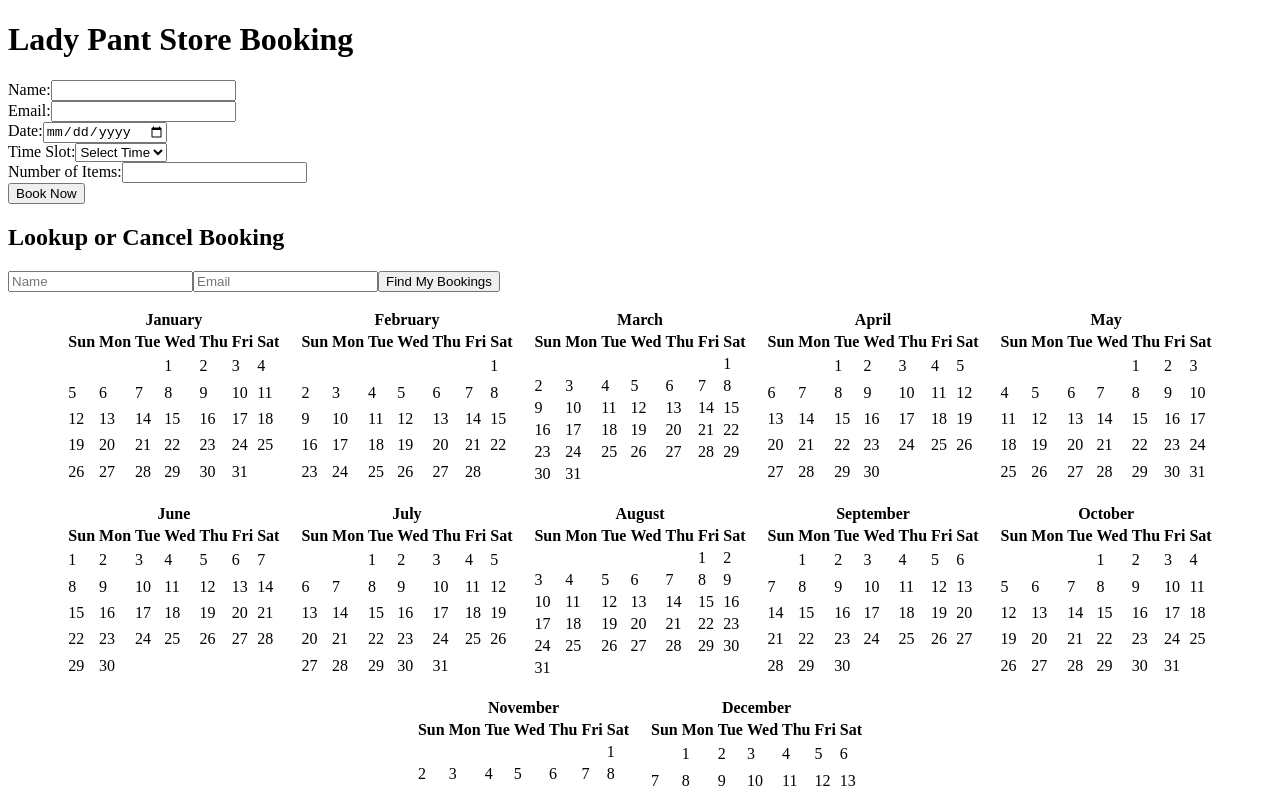
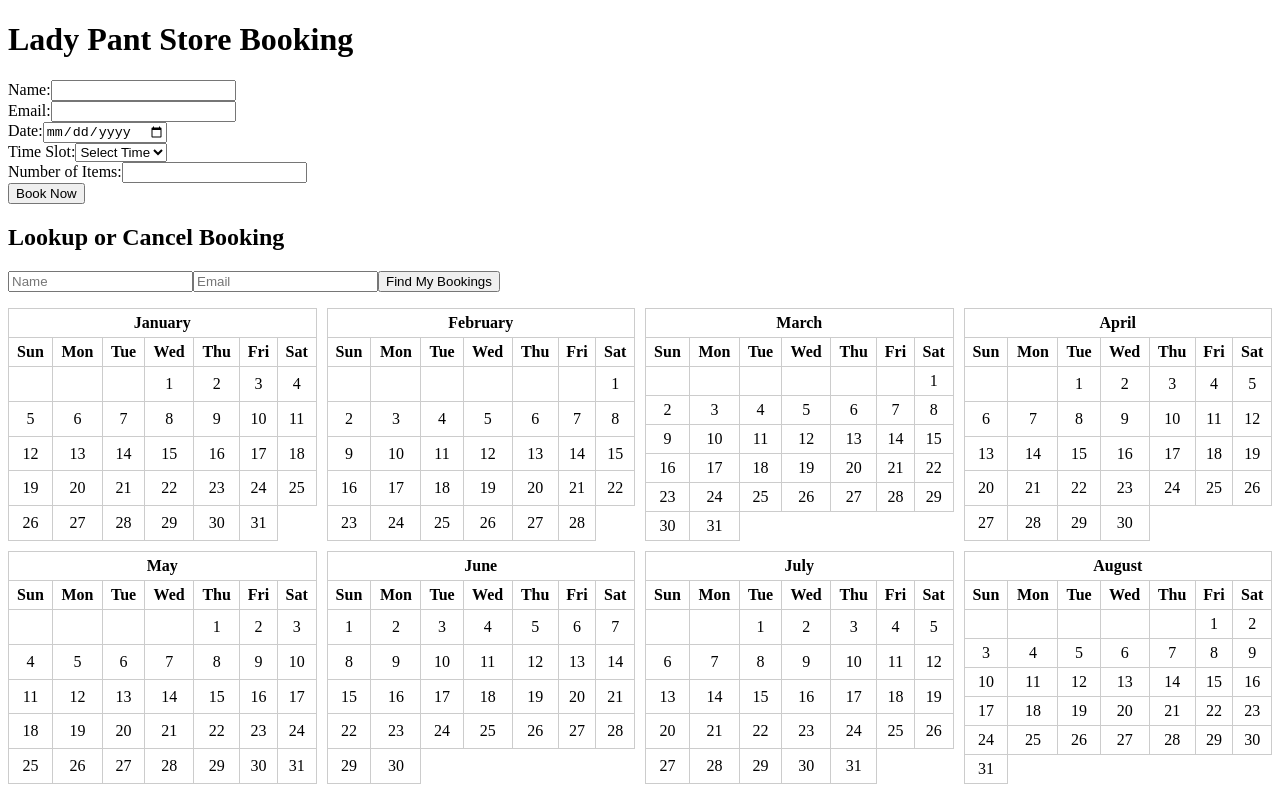
Before and after one commit to Barry-byte-cyber/Lady-Store-Booking-Finally, a React (Vite) app: page / in a window 1280 px wide. Shown: the top 788 px of the page. Built offline with nearby package versions, Linux system fonts and the light colour scheme.

Commit message:
Full refactor for deployment

```diff
--- a/src/Components/CalendarView.css
+++ b/src/Components/CalendarView.css
@@ -1,44 +1,22 @@
 .calendar-container {
-  display: flex;
-  flex-wrap: wrap;
-  gap: 1rem;
-  justify-content: center;
+  display: grid;
+  grid-template-columns: repeat(auto-fill, minmax(250px, 1fr));
+  gap: 10px;
 }
 
-.month {
-  width: 260px;
-  margin-bottom: 2rem;
+table {
+  width: 100%;
+  border-collapse: collapse;
+  text-align: center;
 }
 
-.calendar-grid {
-  display: grid;
-  grid-template-columns: repeat(7, 1fr);
-  gap: 4px;
+td, th {
+  border: 1px solid #ccc;
+  padding: 5px;
 }
 
-.calendar-day {
-  padding: 6px;
-  text-align: center;
-  border: 1px solid #ccc;
-  border-radius: 4px;
-  background-color: #f9f9f9;
+.booked {
+  background-color: #ffdddd;
+  font-weight: bold;
   cursor: pointer;
-  font-size: 0.9rem;
 }
-
-.calendar-day.booked {
-  background-color: #ffe0e0;
-  font-weight: bold;
-}
-
-.calendar-day.header {
-  font-weight: bold;
-  background-color: #f0f0f0;
-  cursor: default;
-}
-
-.calendar-day.empty {
-  background-color: transparent;
-  border: none;
-  cursor: default;
-}
```
